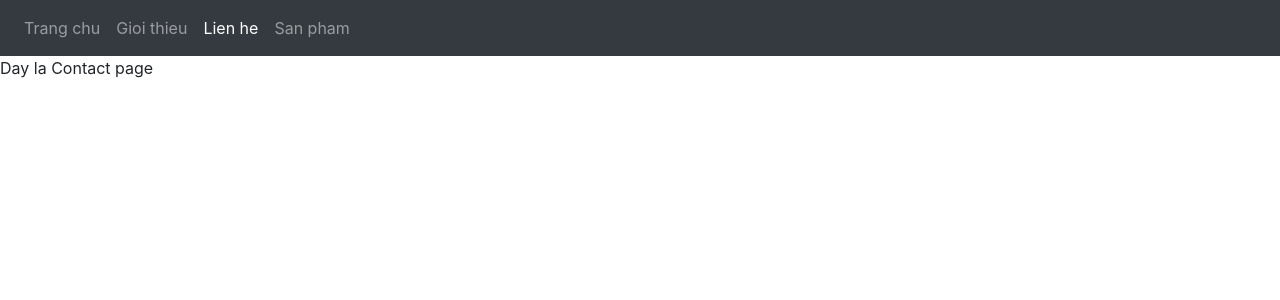
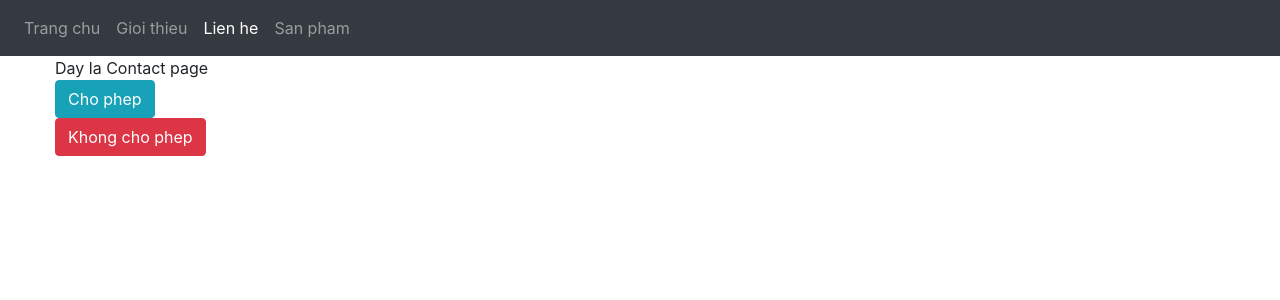
Before and after one commit to trieuquang204/learn-react-router, a React (Create React App) app: page /contact in a window 1280 px wide. Shown: the top 300 px of the page. Built offline with nearby package versions, Linux system fonts and the light colour scheme.

Commit message:
78 doi tuong prompt react-router-dom

```diff
--- a/src/components/Contact.js
+++ b/src/components/Contact.js
@@ -1,7 +1,22 @@
-import React, { component } from "react";
+import React from "react";
+import { Prompt } from "react-router-dom";
 
 function Contact() {
-  return <div className="App">Day la Contact page</div>;
+  return (
+    <div className="container">
+      Day la Contact page
+      <button type="button" className="btn btn-info d-block">
+        Cho phep
+      </button>
+      <button type="button" className="btn btn-danger d-block">
+        Khong cho phep
+      </button>
+      <Prompt
+        when={true}
+        message={(location) => `ban chac chan muon toi ${location.pathname}`}
+      />
+    </div>
+  );
 }
 
 export default Contact;
```
Also changed, not shown: 1 other file (tests, documents, lock files or other folders).
